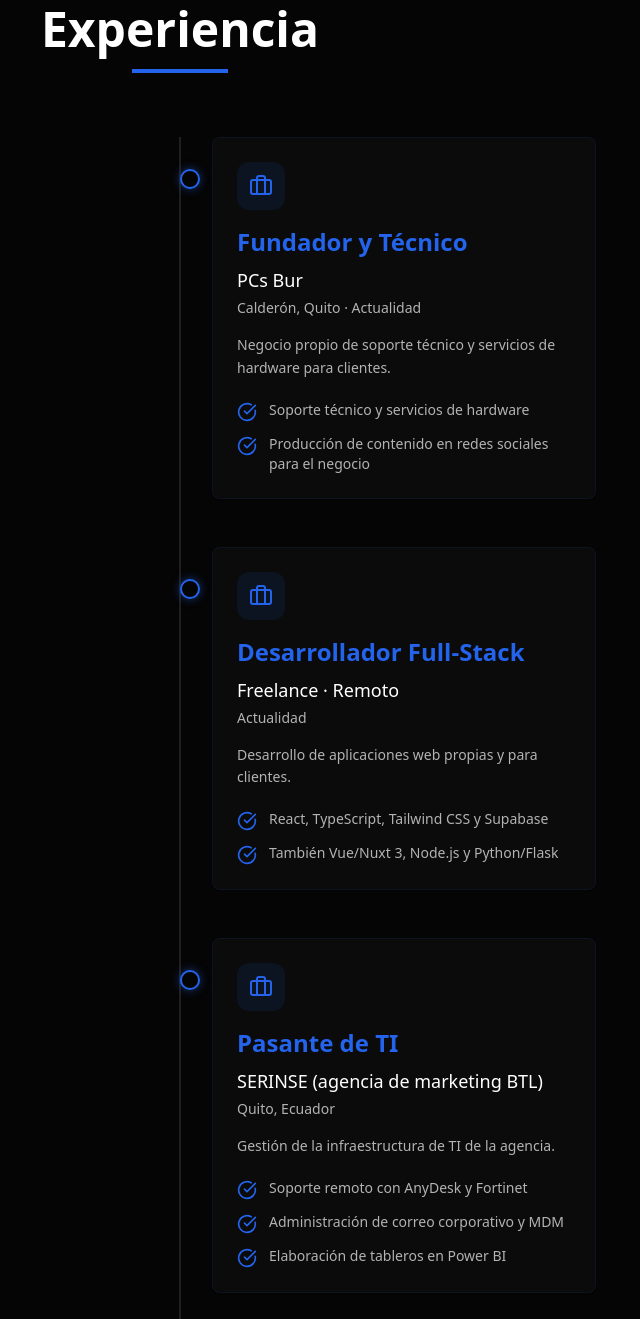
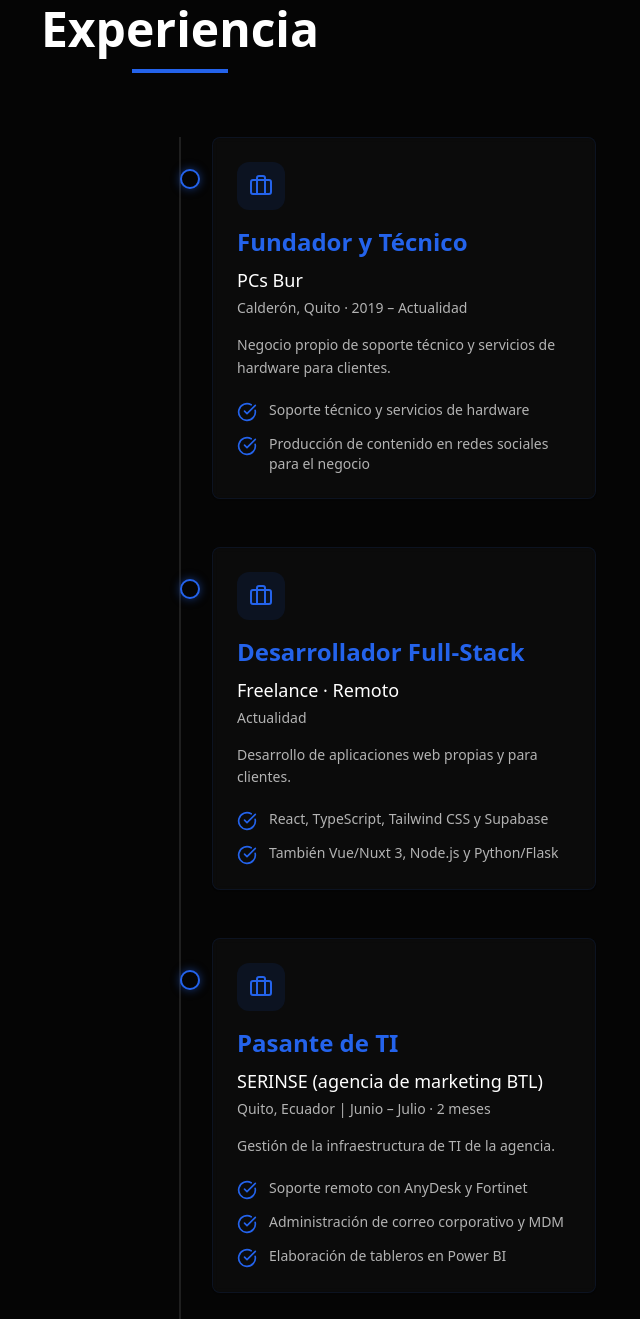
Before and after one commit to wiburga/light-folio-builder, a React (Vite) app: page / in a window 1280 px wide. Shown: the part 2319-3638 px from the top of the page, without its empty margins (460-1100 px from the left). Built offline with nearby package versions, Linux system fonts and the light colour scheme; the HTML template or start-up script is replaced by a standard one.

Commit message:
Changes
Co-authored-by: wiburga <81428496+wiburga@users.noreply.github.com>

```diff
--- a/src/components/Experience.tsx
+++ b/src/components/Experience.tsx
@@ -8,7 +8,7 @@ const Experience = () => {
     {
       company: "PCs Bur",
       position: "Fundador y Técnico",
-      period: "Calderón, Quito · Actualidad",
+      period: "Calderón, Quito · 2019 – Actualidad",
       description:
         "Negocio propio de soporte técnico y servicios de hardware para clientes.",
       achievements: [
@@ -30,7 +30,7 @@ const Experience = () => {
     {
       company: "SERINSE (agencia de marketing BTL)",
       position: "Pasante de TI",
-      period: "Quito, Ecuador",
+      period: "Quito, Ecuador | Junio – Julio · 2 meses",
       description: "Gestión de la infraestructura de TI de la agencia.",
       achievements: [
         "Soporte remoto con AnyDesk y Fortinet",
```
